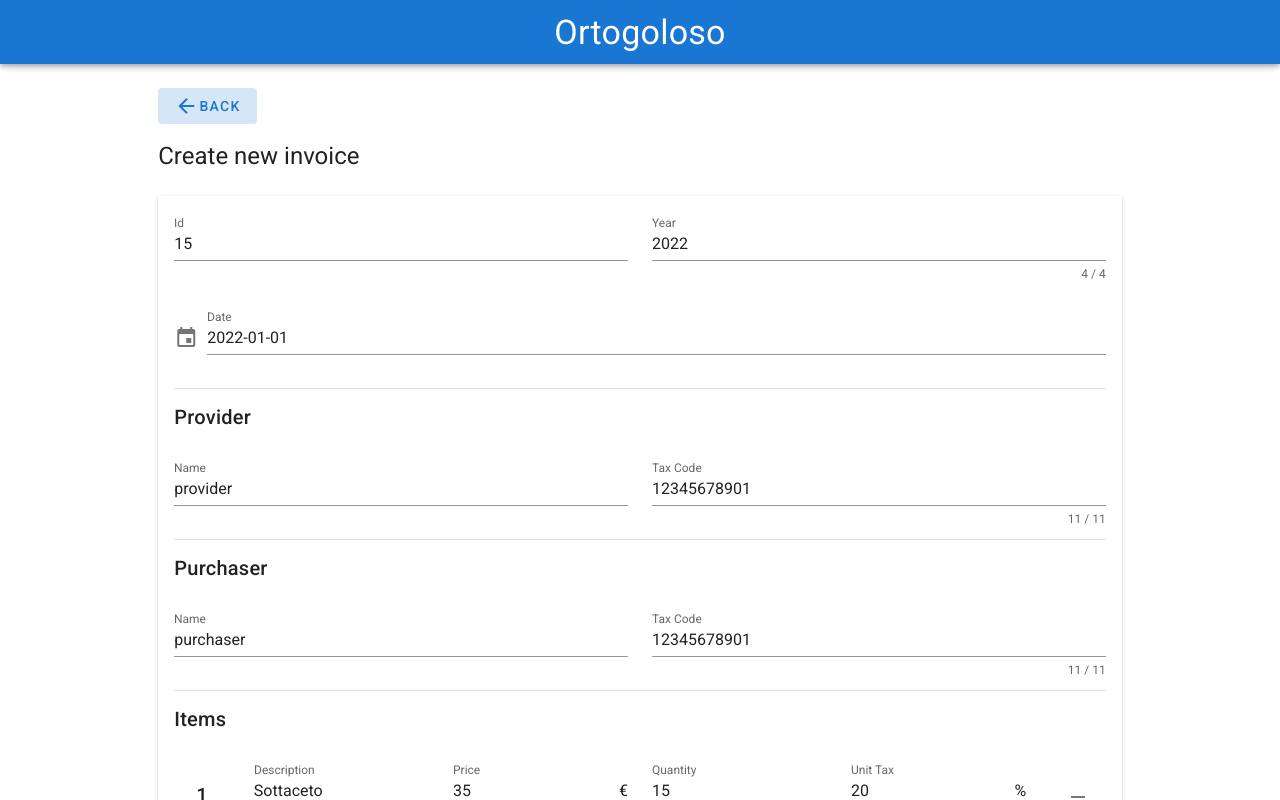
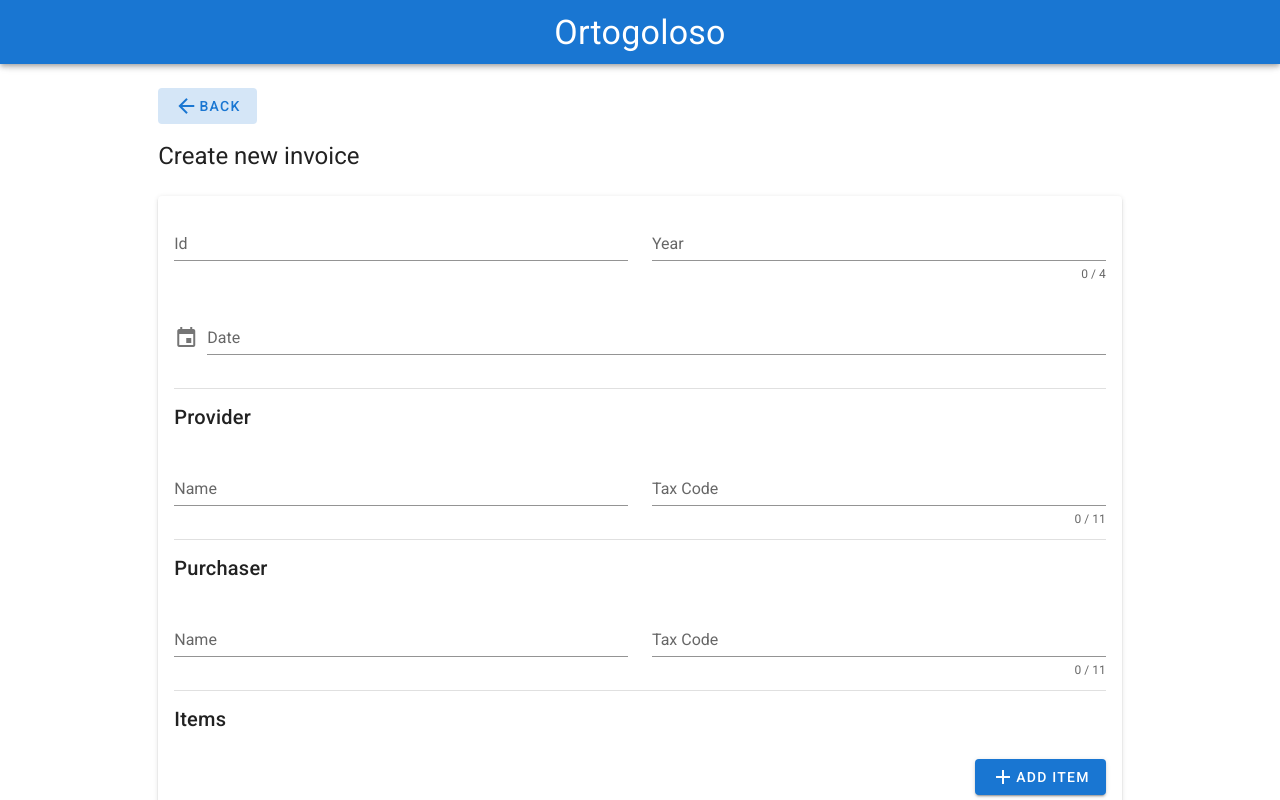
Before and after one commit to AliSoylucicek/invoice-app, a Vue app: page /invoice/create in a window 1280 px wide. Shown: the top 800 px of the page. Built offline with nearby package versions, Linux system fonts and the light colour scheme.

Commit message:
♻️ Remove mocked data and refactor

```diff
--- a/src/components/forms/InvoiceForm.vue
+++ b/src/components/forms/InvoiceForm.vue
@@ -14,6 +14,7 @@
           v-model="identifier.year"
           counter="4"
           label="Year"
+          :rules="[rules.required]"
           required
         />
       </v-col>
@@ -31,6 +32,7 @@
               v-model="date"
               label="Date"
               prepend-icon="mdi-calendar"
+              :rules="[rules.required]"
               readonly
               v-bind="attrs"
               v-on="on"
@@ -38,11 +40,7 @@
           </template>
           <v-date-picker
             v-model="date"
-            :max="
-              new Date(Date.now() - new Date().getTimezoneOffset() * 60000)
-                .toISOString()
-                .substring(0, 10)
-            "
+            :max="getMaxDate()"
             min="1950-01-01"
             @change="save"
           ></v-date-picker>
@@ -168,13 +166,8 @@ export default {
     };
   },
   mounted() {
-    const mockInvoice = mockInvoices[0];
-    this.identifier = mockInvoice.identifier;
-    this.date = mockInvoice.date;
-    this.provider = mockInvoice.provider;
-    this.purchaser = mockInvoice.purchaser;
-    this.items = mockInvoice.items;
-    this.payment = mockInvoice.payment;
+    // Uncomment next line to prefill the form with mock data
+    // this.loadMockFormData();
   },
   methods: {
     async submit() {
@@ -197,8 +190,21 @@ export default {
     save(date) {
       this.$refs.menu.save(date);
     },
+    getMaxDate() {
+      return new Date(Date.now() - new Date().getTimezoneOffset() * 60000)
+        .toISOString()
+        .substring(0, 10);
+    },
+    loadMockFormData() {
+      const mockInvoice = mockInvoices[0];
+      this.identifier = mockInvoice.identifier;
+      this.date = mockInvoice.date;
+      this.provider = mockInvoice.provider;
+      this.purchaser = mockInvoice.purchaser;
+      this.items = mockInvoice.items;
+      this.payment = mockInvoice.payment;
+    },
   },
   mixins: [validation],
 };
 </script>
-<style lang=""></style>
```
